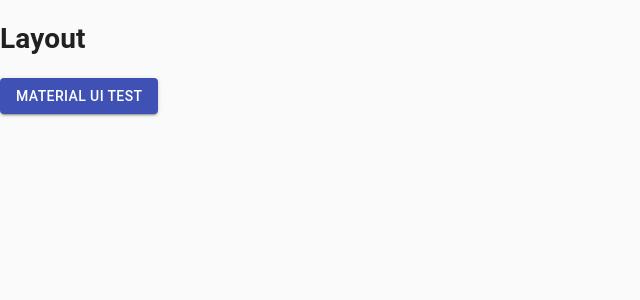
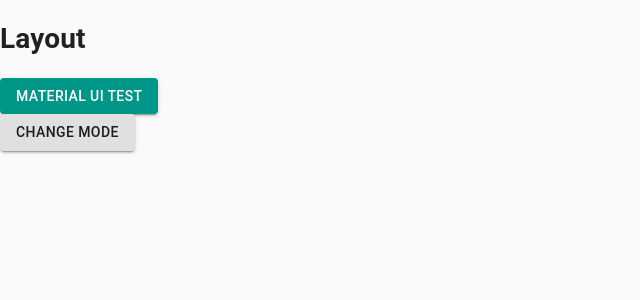
Before and after one commit to luknp/react-ts-material-dashboard-layout, a React (Create React App) app: page /app in a window 1280 px wide. Shown: the top 300 px of the page, without its empty margins (0-640 px from the left). Built offline with nearby package versions, Linux system fonts and the light colour scheme.

Commit message:
feat: MU theme

```diff
--- a/src/App.tsx
+++ b/src/App.tsx
@@ -1,8 +1,23 @@
 import React from 'react';
+import { ThemeProvider } from '@material-ui/core/styles';
+import Button from '@material-ui/core/Button';
+import customTheme from 'styles/customTheme';
 import Routes from 'Routes';
 
 function App() {
-  return <Routes />;
+  const [isDarkMode, setDarkMode] = React.useState(false);
+
+  const handleDarkMode = () => {
+    setDarkMode(prev => !prev);
+  };
+  return (
+    <ThemeProvider theme={customTheme(isDarkMode)}>
+      <Routes />
+      <Button variant='contained' onClick={handleDarkMode}>
+        Change mode
+      </Button>
+    </ThemeProvider>
+  );
 }
 
 export default App;
--- /dev/null
+++ b/src/styles/customTheme.ts
@@ -0,0 +1,119 @@
+import { createTheme } from '@material-ui/core/styles';
+
+export const colorsLight = {
+  type: 'light',
+  primary: {
+    light: '#33ab9f',
+    main: '#009688',
+    dark: '#00695f',
+    contrastText: '#fff',
+  },
+  secondary: {
+    light: '#fff',
+    main: '#005b53',
+    dark: '#fff',
+    contrastText: '#fff',
+  },
+  background: {
+    paper: '#fff',
+    default: '#00968810',
+  },
+  text: {
+    primary: 'rgba(0, 0, 0, 0.87)',
+  },
+};
+
+export const colorsDark = {
+  type: 'dark',
+  primary: {
+    light: '#33ab9f',
+    main: '#009688',
+    dark: '#00695f',
+    contrastText: '#fff',
+  },
+  secondary: {
+    light: '#fff',
+    main: '#e4fffd',
+    dark: '#fff',
+    contrastText: '#fff',
+  },
+  background: {
+    paper: '#424242',
+    default: '#333',
+  },
+  text: {
+    primary: '#fff',
+  },
+};
+
+export const getColorPalette = (isDarkMode: boolean) => {
+  if (isDarkMode) {
+    return colorsDark;
+  }
+  return colorsLight;
+};
+
+const customTheme = (isDarkMode: boolean) =>
+  createTheme({
+    palette: {
+      type: isDarkMode ? 'dark' : 'light',
+      primary: {
+        main: getColorPalette(isDarkMode).primary.main,
+        light: getColorPalette(isDarkMode).primary.light,
+      },
+      secondary: {
+        main: getColorPalette(isDarkMode).secondary.main,
+      },
+      background: {
+        paper: getColorPalette(isDarkMode).background.paper,
+        default: getColorPalette(isDarkMode).background.default,
+      },
+    },
+    overrides: {
+      MuiTypography: {
+        root: {
+          wordBreak: 'break-word',
+        },
+      },
+
+      MuiBackdrop: {
+        root: {
+          backgroundColor: '#4A4A4A1A',
+        },
+      },
+      MuiMenu: {
+        paper: {
+          boxShadow: '0px 3px 11px 0px #E8EAFC, 0 3px 3px -2px #B2B2B21A, 0 1px 8px 0 #9A9A9A1A',
+        },
+      },
+      MuiSelect: {
+        icon: {
+          color: '#B9B9B9',
+        },
+      },
+      MuiTouchRipple: {
+        child: {
+          backgroundColor: 'white',
+        },
+      },
+      MuiTableRow: {
+        root: {
+          height: 56,
+        },
+      },
+      MuiTableCell: {
+        root: {
+          borderBottom: '1px solid rgba(224, 224, 224, .5)',
+          paddingLeft: 24,
+        },
+        head: {
+          fontSize: '0.95rem',
+        },
+        body: {
+          fontSize: '0.95rem',
+        },
+      },
+    },
+  });
+
+export default customTheme;
```
